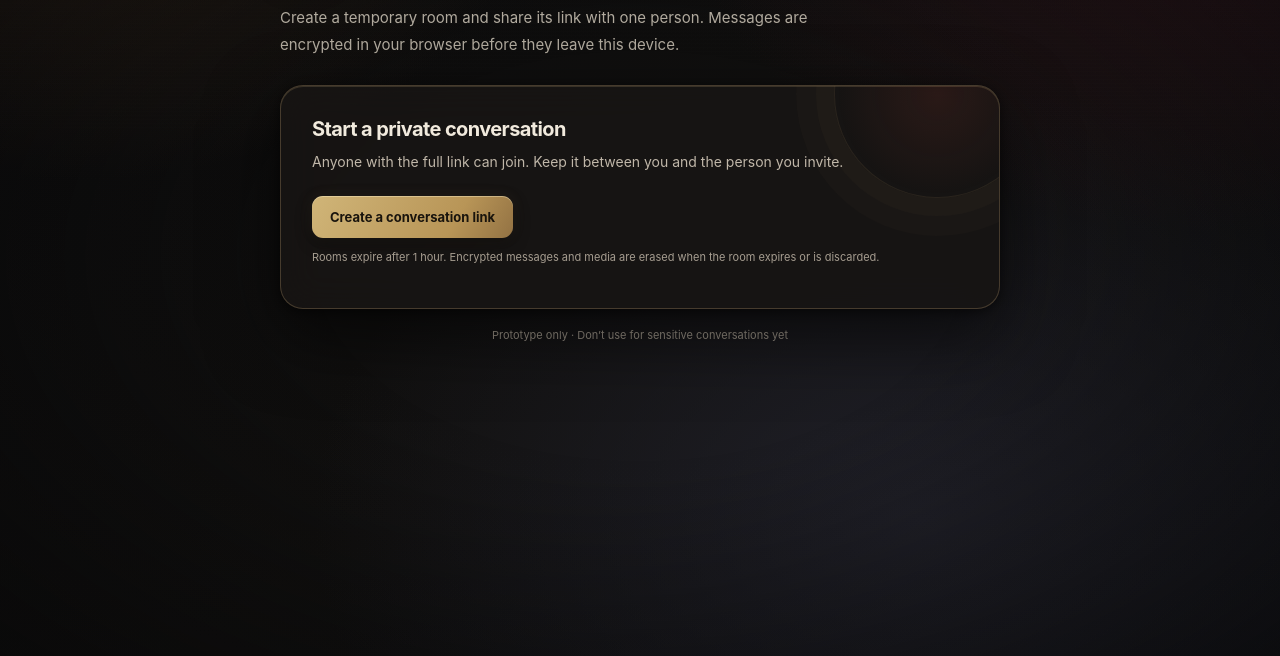
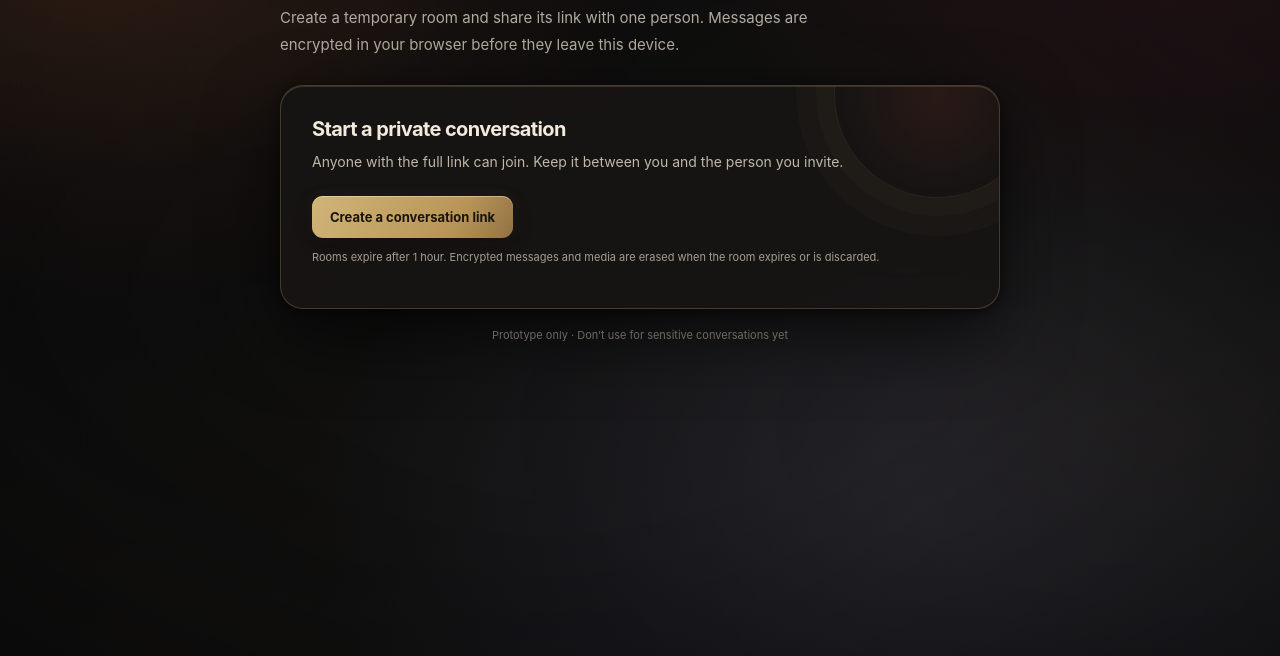
Before and after one commit to Aanif01/chatbot, a website: page web/index.html in a window 1280 px wide. Shown: the part 144-800 px from the top of the page. Drawn offline with Linux system fonts and the light colour scheme.

Commit message:
Add subtle lightweight ambient visuals

```diff
--- a/web/index.html
+++ b/web/index.html
@@ -5,7 +5,7 @@
   <meta name="viewport" content="width=device-width, initial-scale=1">
   <meta name="referrer" content="no-referrer">
   <title>Private link chat</title>
-  <link rel="stylesheet" href="./style.css?v=20261029-16">
+  <link rel="stylesheet" href="./style.css?v=20261029-17">
   <script type="module" src="./app.js?v=20261029-16"></script>
 </head>
 <body>
--- a/web/style.css
+++ b/web/style.css
@@ -39,7 +39,19 @@ body::before {
   content: "";
   mask-image: linear-gradient(to bottom, #000 0%, transparent 78%);
 }
-body::after { position: fixed; z-index: -1; inset: 0; background: radial-gradient(ellipse at center, transparent 36%, #0505068a 100%); pointer-events: none; content: ""; }
+body::after {
+  position: fixed;
+  z-index: -1;
+  inset: -12%;
+  background:
+    radial-gradient(ellipse at 18% 22%, #9b4c2920 0, transparent 30%),
+    radial-gradient(ellipse at 82% 68%, #75613c16 0, transparent 34%),
+    radial-gradient(ellipse at center, transparent 36%, #0505068a 100%);
+  pointer-events: none;
+  content: "";
+  animation: ambient-drift 28s ease-in-out infinite alternate;
+  will-change: transform;
+}
 .shell { width: min(720px, calc(100% - 36px)); margin: 0 auto; padding: 62px 0 36px; }
 header { display: flex; align-items: center; gap: 15px; }
 .mark {
@@ -69,6 +81,7 @@ header { display: flex; align-items: center; gap: 15px; }
   background: #b44c43;
   box-shadow: 0 0 9px #b44c4370;
   content: "";
+  animation: signal-breathe 3.8s ease-in-out infinite;
 }
 h1, h2, p { margin-top: 0; }
 .eyebrow {
@@ -212,6 +225,8 @@ audio.media-preview { width: min(100%, 320px); }
 .foot { margin: 19px 0 0; color: #9d9589; font-size: 11px; text-align: center; }
 @keyframes card-in { from { opacity: 0; transform: translateY(7px) scale(.995); } to { opacity: 1; transform: translateY(0) scale(1); } }
 @keyframes bubble-in { from { opacity: 0; transform: translateY(4px); } to { opacity: 1; transform: translateY(0); } }
+@keyframes ambient-drift { from { transform: translate3d(-1.2%, -0.6%, 0) scale(1); } to { transform: translate3d(1.2%, 0.8%, 0) scale(1.035); } }
+@keyframes signal-breathe { 0%, 100% { opacity: .72; transform: scale(.92); } 50% { opacity: 1; transform: scale(1.08); } }
 @media (max-width: 540px) {
   .shell { width: min(100% - 28px, 720px); padding-top: 40px; }
   .card { padding: 23px; border-radius: 19px; }
```
